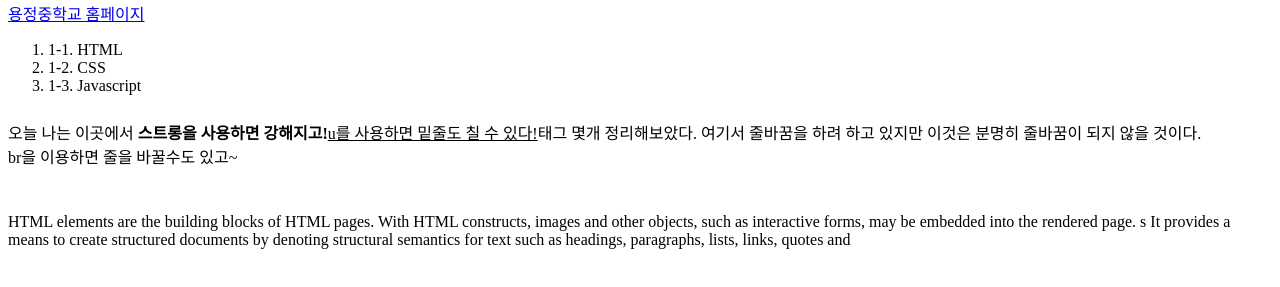
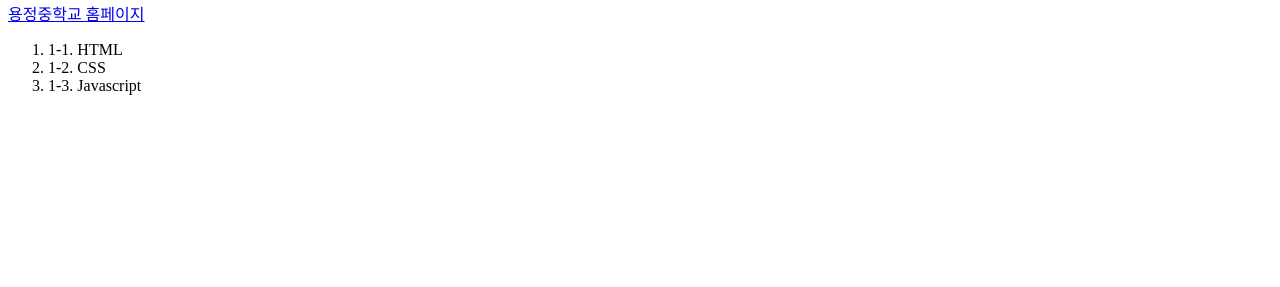
Before and after one commit to m-etaphysics-m-sh/wweebb-22, a plain HTML site: page index.html in a window 1280 px wide. Shown: the part 79-366 px from the top of the page. Drawn offline with Linux system fonts and the light colour scheme.

Commit message:
Update index.html

```diff
--- a/index.html
+++ b/index.html
@@ -11,15 +11,5 @@
     <li>1-2. CSS</li>
     <li>1-3. Javascript</li>
   </ol>
-  <p style="margin-top:25px;">
-  오늘 나는 이곳에서 <strong>스트롱을 사용하면 강해지고!</strong><u>u를 사용하면 밑줄도 칠 수 있다!</u>태그 몇개 정리해보았다.
-  여기서 줄바꿈을 하려 하고 있지만 이것은 분명히 줄바꿈이 되지 않을 것이다.
-  <br>br을 이용하면 줄을 바꿀수도 있고~
-  <p style="margin-top:45px;">HTML elements are the building blocks of HTML pages.
-  With HTML constructs, images and other objects, such as interactive forms, may
-  be embedded into the rendered page. s
-  It provides a means to create structured documents by denoting
-  structural semantics
-  for text such as headings, paragraphs, lists, links, quotes and </p>
 </body>
 </html>
```
